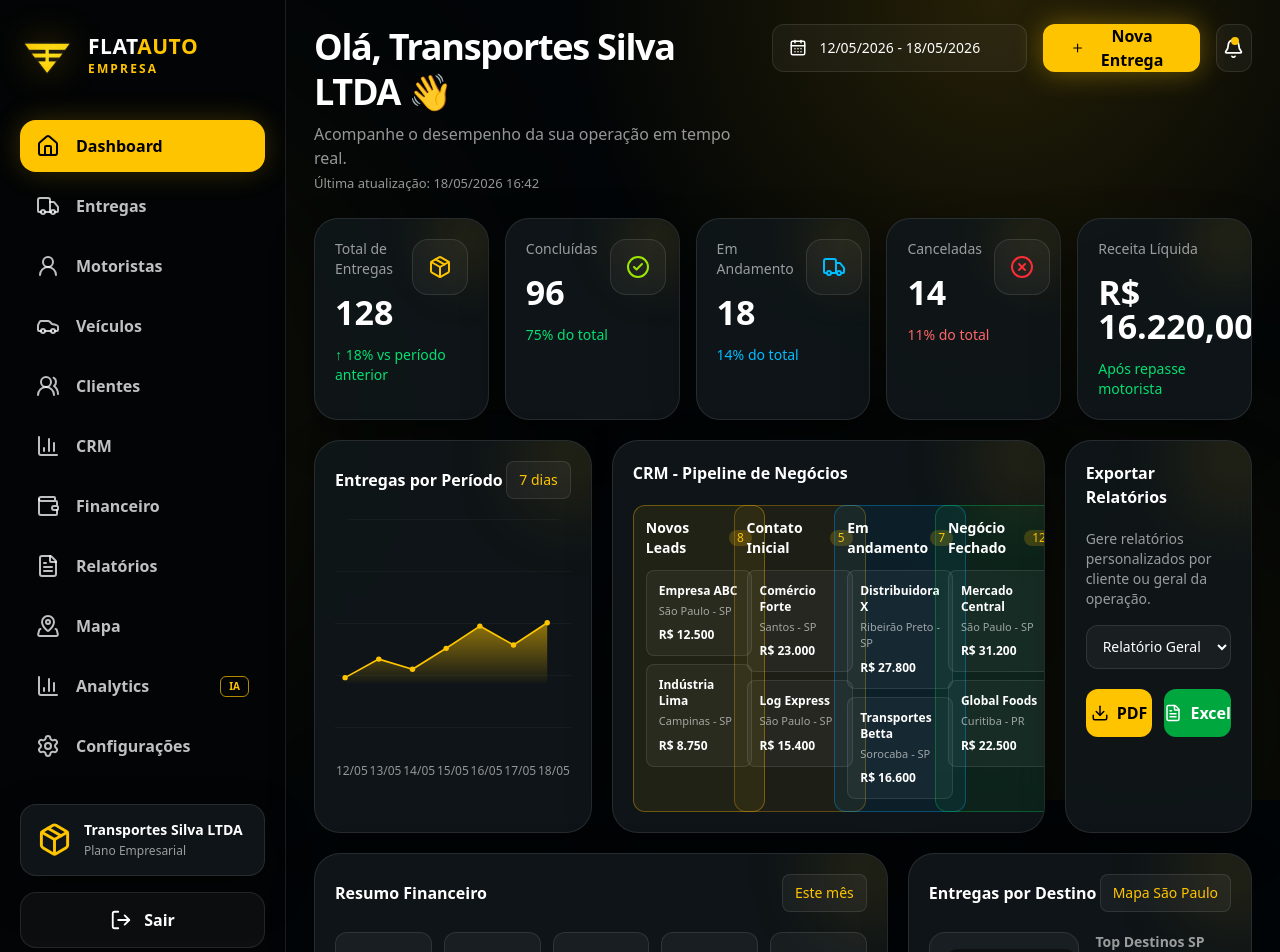
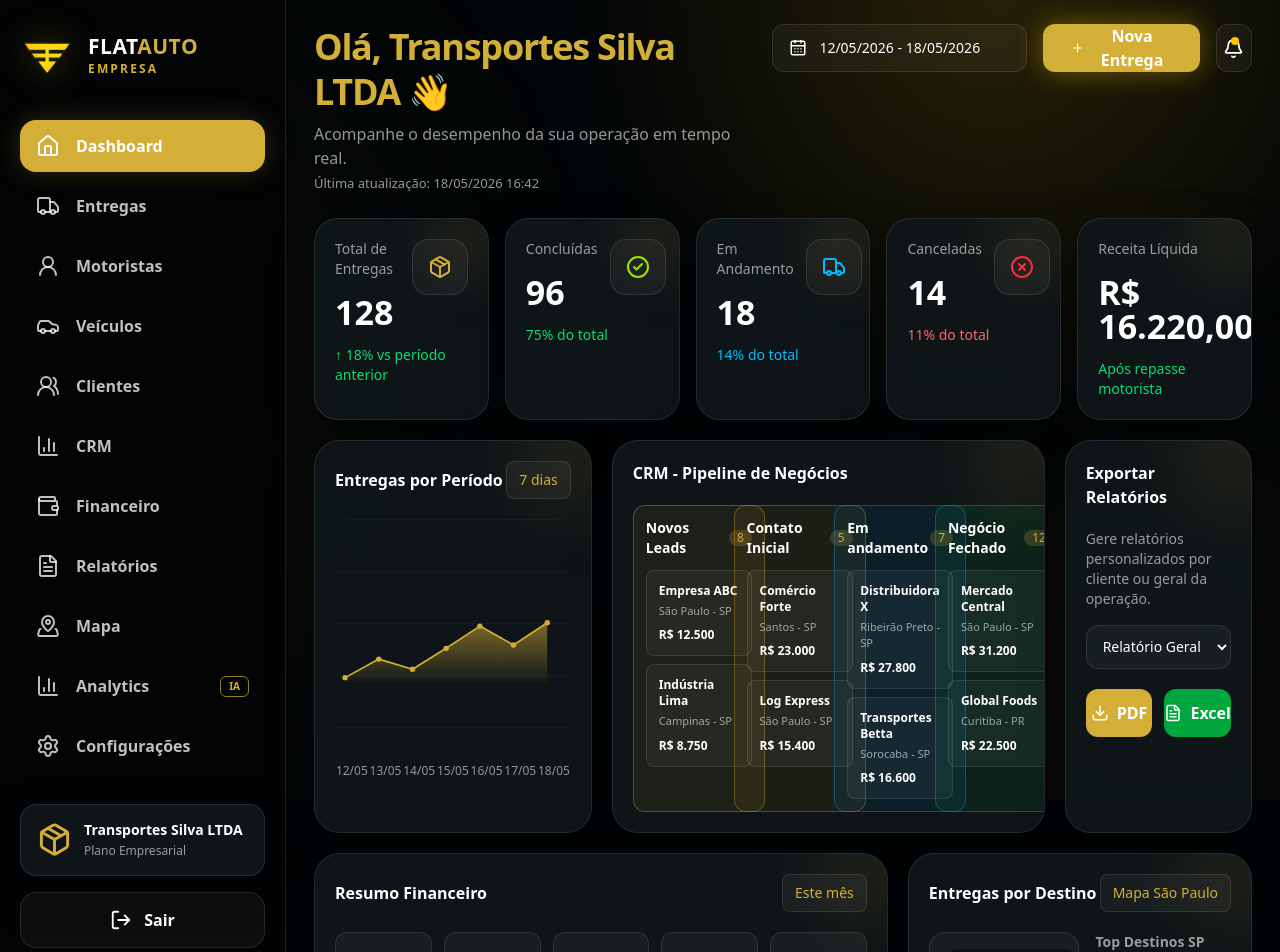
Before and after one commit to luannaaa/flatauto-cliente-painel, a Next.js app: page /empresa in a window 1280 px wide. Shown: the top 952 px of the page. Built offline with nearby package versions, Linux system fonts and the light colour scheme.

Commit message:
feat: dashboard empresa visual institucional branco e dourado

```diff
--- a/app/empresa/page.tsx
+++ b/app/empresa/page.tsx
@@ -52,7 +52,7 @@ const destinos = [
 ]
 
 const crmColunas = [
-  { nome: "Novos Leads", total: 8, cor: "border-[#ffc400]/35 bg-[#ffc400]/8", itens: [{ nome: "Empresa ABC", local: "São Paulo - SP", valor: "R$ 12.500" }, { nome: "Indústria Lima", local: "Campinas - SP", valor: "R$ 8.750" }] },
+  { nome: "Novos Leads", total: 8, cor: "border-[#d4af37]/35 bg-[#d4af37]/8", itens: [{ nome: "Empresa ABC", local: "São Paulo - SP", valor: "R$ 12.500" }, { nome: "Indústria Lima", local: "Campinas - SP", valor: "R$ 8.750" }] },
   { nome: "Contato Inicial", total: 5, cor: "border-[#d89711]/35 bg-[#d89711]/8", itens: [{ nome: "Comércio Forte", local: "Santos - SP", valor: "R$ 23.000" }, { nome: "Log Express", local: "São Paulo - SP", valor: "R$ 15.400" }] },
   { nome: "Em andamento", total: 7, cor: "border-sky-500/35 bg-sky-500/8", itens: [{ nome: "Distribuidora X", local: "Ribeirão Preto - SP", valor: "R$ 27.800" }, { nome: "Transportes Betta", local: "Sorocaba - SP", valor: "R$ 16.600" }] },
   { nome: "Negócio Fechado", total: 12, cor: "border-green-500/35 bg-green-500/8", itens: [{ nome: "Mercado Central", local: "São Paulo - SP", valor: "R$ 31.200" }, { nome: "Global Foods", local: "Curitiba - PR", valor: "R$ 22.500" }] },
@@ -78,21 +78,21 @@ export default function PainelEmpresa() {
   const claro = tema === "light"
 
   const ui = useMemo(() => ({
-    pagina: claro ? "bg-[#f6f0df] text-[#111]" : "bg-[#020507] text-white",
-    sidebar: claro ? "bg-white/90 border-[#dfd0a5] text-black" : "bg-[#030506]/94 border-white/10 text-white",
-    menuInativo: claro ? "text-black/70 hover:bg-black/[0.04] hover:text-black" : "text-white/75 hover:bg-white/[0.06] hover:text-[#ffc400]",
-    card: claro ? "border-[#dfd0a5] bg-white/90 shadow-[0_16px_45px_rgba(80,60,20,0.11)]" : "border-white/10 bg-[#10171b]/88 shadow-[0_18px_45px_rgba(0,0,0,0.30)]",
-    card2: claro ? "border-[#dfd0a5] bg-[#f7f0dc]" : "border-white/10 bg-white/[0.045]",
-    textoFraco: claro ? "text-black/55" : "text-white/58",
-    linha: claro ? "border-[#dfd0a5]" : "border-white/10",
+    pagina: claro ? "bg-[#ffffff] text-[#111111]" : "bg-[#020507] text-white",
+    sidebar: claro ? "bg-white border-[#e8dcc2] text-[#111111] shadow-[10px_0_35px_rgba(15,23,42,0.06)]" : "bg-[#030506]/94 border-white/10 text-white",
+    menuInativo: claro ? "text-[#111111]/70 hover:bg-[#d4af37]/10 hover:text-[#111111]" : "text-white/75 hover:bg-white/[0.06] hover:text-[#d4af37]",
+    card: claro ? "border-[#e8dcc2] bg-white shadow-[0_18px_50px_rgba(15,23,42,0.08)]" : "border-white/10 bg-[#10171b]/88 shadow-[0_18px_45px_rgba(0,0,0,0.30)]",
+    card2: claro ? "border-[#e8dcc2] bg-[#fbfaf7]" : "border-white/10 bg-white/[0.045]",
+    textoFraco: claro ? "text-[#111111]/58" : "text-white/58",
+    linha: claro ? "border-[#e8dcc2]" : "border-white/10",
   }), [claro])
 
   return (
     <main className={`min-h-screen ${ui.pagina}`}>
       <div className="pointer-events-none fixed inset-0 overflow-hidden">
         <div className="absolute inset-0 bg-[radial-gradient(circle_at_78%_0%,rgba(255,196,0,0.14),transparent_34%)]" />
-        <div className="absolute -left-44 top-44 h-[480px] w-[480px] rounded-full bg-[#ffc400]/10 blur-[150px]" />
-        <div className="absolute bottom-[-150px] right-[-70px] h-[460px] w-[460px] rounded-full bg-[#ffc400]/8 blur-[160px]" />
+        <div className="absolute -left-44 top-44 h-[480px] w-[480px] rounded-full bg-[#d4af37]/10 blur-[150px]" />
+        <div className="absolute bottom-[-150px] right-[-70px] h-[460px] w-[460px] rounded-full bg-[#d4af37]/8 blur-[160px]" />
       </div>
 
       <section className="relative hidden min-h-screen grid-cols-[286px_1fr] xl:grid">
@@ -122,7 +122,7 @@ export default function PainelEmpresa() {
         </section>
       </section>
 
-      <section className="relative min-h-screen px-4 pb-32 pt-5 xl:hidden">
+      <section className="relative min-h-screen px-4 pb-28 pt-5 xl:hidden">
         <div className="mx-auto max-w-[430px]">
           <header className="flex items-center justify-between">
             <button className={`${claro ? "text-black/80" : "text-white/80"}`}><Menu size={28} /></button>
@@ -131,14 +131,14 @@ export default function PainelEmpresa() {
           </header>
 
           <div className="mt-7">
-            <h1 className="text-[25px] font-black leading-tight">Olá, Transportes Silva LTDA 👋</h1>
+            <h1 className={`text-[25px] font-black leading-tight ${claro ? "text-[#d4af37]" : "text-white"}`}>Olá, Transportes Silva LTDA 👋</h1>
             <p className={`mt-2 text-sm ${ui.textoFraco}`}>Acompanhe sua operação em tempo real.</p>
             <p className={`mt-1 text-xs ${ui.textoFraco}`}>Última atualização: 18/05/2026 16:42</p>
           </div>
 
           <div className="mt-5 grid grid-cols-[1fr_auto] gap-3">
             <div className={`flex h-12 items-center gap-2 rounded-xl border px-3 text-sm ${ui.card2}`}><CalendarDays size={18} /><input value={periodo} onChange={(e) => setPeriodo(e.target.value)} className="min-w-0 flex-1 bg-transparent outline-none" /></div>
-            <button onClick={() => setModalAberto(true)} className="flex h-12 items-center gap-1 rounded-xl bg-[#ffc400] px-4 font-black text-black"><Plus size={18} />Nova</button>
+            <button onClick={() => setModalAberto(true)} className="flex h-12 items-center gap-1 rounded-xl bg-[#d4af37] px-4 font-black text-white"><Plus size={18} />Nova</button>
           </div>
 
           <div className="mt-5 grid grid-cols-2 gap-3">
@@ -155,11 +155,11 @@ export default function PainelEmpresa() {
           <div className="mt-4"><Card ui={ui} titulo="Entregas Recentes"><ListaMobile ui={ui} /></Card></div>
         </div>
 
-        <nav className={`fixed bottom-0 left-0 right-0 border-t px-5 pb-4 pt-3 backdrop-blur-2xl ${ui.card2}`}>
+        <nav className={`fixed bottom-0 left-0 right-0 border-t px-5 py-3 backdrop-blur-2xl ${ui.card2}`}>
           <div className="mx-auto flex max-w-[430px] items-center justify-between">
             <NavMobile icon={<Home />} texto="Dashboard" href="/empresa" ativo claro={claro} />
             <NavMobile icon={<Truck />} texto="Entregas" href="/empresa/entregas" claro={claro} />
-            <Link href="/empresa/entregas" className="flex h-16 w-16 items-center justify-center rounded-full bg-[#ffc400] text-black shadow-[0_0_45px_rgba(255,196,0,0.45)]"><Plus size={34} strokeWidth={2.8} /></Link>
+            <Link href="/empresa/entregas" className="flex h-16 w-16 items-center justify-center rounded-full bg-[#d4af37] text-white shadow-[0_0_45px_rgba(255,196,0,0.45)]"><Plus size={34} strokeWidth={2.8} /></Link>
             <NavMobile icon={<UserRound />} texto="Motoristas" href="/empresa/motoristas" claro={claro} />
             <NavMobile icon={<MoreHorizontal />} texto="Mais" href="/empresa/configuracoes" claro={claro} />
           </div>
@@ -174,14 +174,14 @@ export default function PainelEmpresa() {
 }
 
 function LogoMarca({ compacto = false }: { compacto?: boolean }) {
-  return <div className="flex items-center gap-3"><img src={imagens.logoEmpresa} alt="FlatAuto" className={`${compacto ? "h-11 w-11" : "h-14 w-14"} object-contain drop-shadow-[0_0_18px_rgba(255,196,0,0.25)]`} /><div><p className={`${compacto ? "text-[18px]" : "text-[21px]"} font-black leading-none tracking-wide`}>FLAT<span className="text-[#ffc400]">AUTO</span></p><p className={`${compacto ? "text-[9px]" : "text-xs"} mt-1 font-bold tracking-[0.18em] text-[#ffc400]`}>EMPRESA</p></div></div>
+  return <div className="flex items-center gap-3"><img src={imagens.logoEmpresa} alt="FlatAuto" className={`${compacto ? "h-11 w-11" : "h-14 w-14"} object-contain drop-shadow-[0_0_18px_rgba(255,196,0,0.25)]`} /><div><p className={`${compacto ? "text-[18px]" : "text-[21px]"} font-black leading-none tracking-wide`}>FLAT<span className="text-[#d4af37]">AUTO</span></p><p className={`${compacto ? "text-[9px]" : "text-xs"} mt-1 font-bold tracking-[0.18em] text-[#d4af37]`}>EMPRESA</p></div></div>
 }
 
 function Topo({ periodo, setPeriodo, ui, abrirModal }: any) {
   return (
     <header className="flex items-start justify-between gap-6">
       <div>
-        <h1 className="text-[36px] font-black leading-tight tracking-[-0.035em]">
+        <h1 className="text-[36px] font-black leading-tight tracking-[-0.035em] text-[#d4af37]">
           Olá, Transportes Silva LTDA 👋
         </h1>
         <p className={`mt-2 text-[16px] ${ui.textoFraco}`}>
@@ -204,7 +204,7 @@ function Topo({ periodo, setPeriodo, ui, abrirModal }: any) {
 
         <button
           onClick={abrirModal}
-          className="flex h-12 items-center gap-2 rounded-xl bg-[#ffc400] px-7 font-black text-black shadow-[0_0_28px_rgba(255,196,0,0.38)]"
+          className="flex h-12 items-center gap-2 rounded-xl bg-[#d4af37] px-7 font-black text-white shadow-[0_0_28px_rgba(255,196,0,0.38)]"
         >
           <Plus size={18} />
           Nova Entrega
@@ -247,14 +247,14 @@ function MenuLateral({ ui, tema, setTema }: any) {
             href={item.href}
             className={`group flex min-h-[52px] w-full items-center gap-4 rounded-2xl px-4 text-left font-bold transition ${
               item.ativo
-                ? "bg-[#ffc400] text-black shadow-[0_0_28px_rgba(255,196,0,0.22)]"
+                ? "bg-[#d4af37] text-white shadow-[0_0_28px_rgba(212,175,55,0.22)]"
                 : ui.menuInativo
             }`}
           >
             <span className="flex h-6 w-6 shrink-0 items-center justify-center">{item.icon}</span>
             <span className="flex-1">{item.texto}</span>
             {item.badge && (
-              <span className="rounded-md border border-[#ffc400]/70 px-2 py-0.5 text-[10px] text-[#ffc400]">
+              <span className="rounded-md border border-[#d4af37]/70 px-2 py-0.5 text-[10px] text-[#d4af37]">
                 {item.badge}
               </span>
             )}
@@ -264,7 +264,7 @@ function MenuLateral({ ui, tema, setTema }: any) {
 
       <div className={`mt-8 rounded-2xl border p-4 ${ui.card}`}>
         <div className="flex items-center gap-3">
-          <div className="text-[#ffc400]"><Package size={35} /></div>
+          <div className="text-[#d4af37]"><Package size={35} /></div>
           <div>
             <p className="text-sm font-bold leading-tight">Transportes Silva LTDA</p>
             <p className={`mt-1 text-xs ${ui.textoFraco}`}>Plano Empresarial</p>
@@ -279,37 +279,37 @@ function MenuLateral({ ui, tema, setTema }: any) {
 
       <div className={`mt-8 flex items-center justify-between rounded-full border p-2 ${ui.card2}`}>
         <span className="px-4 text-xs font-bold">TEMA</span>
-        <button onClick={() => setTema("dark")} className={`flex h-9 w-9 items-center justify-center rounded-full ${tema === "dark" ? "bg-[#ffc400] text-black" : ""}`}>☀</button>
-        <button onClick={() => setTema("light")} className={`flex h-9 w-9 items-center justify-center rounded-full ${tema === "light" ? "bg-[#ffc400] text-black" : ""}`}>◐</button>
+        <button onClick={() => setTema("dark")} className={`flex h-9 w-9 items-center justify-center rounded-full ${tema === "dark" ? "bg-[#d4af37] text-white" : ""}`}>☀</button>
+        <button onClick={() => setTema("light")} className={`flex h-9 w-9 items-center justify-center rounded-full ${tema === "light" ? "bg-[#d4af37] text-white" : ""}`}>◐</button>
       </div>
     </aside>
   )
 }
 
 function Card({ titulo, acao, children, ui }: any) {
-  return <section className={`relative overflow-hidden rounded-[26px] border p-5 backdrop-blur-xl ${ui.card}`}><div className="pointer-events-none absolute -right-10 -top-10 h-28 w-28 rounded-full bg-[#ffc400]/10 blur-[38px]" /><div className="relative mb-5 flex items-center justify-between"><h2 className="font-black">{titulo}</h2>{acao && <button className={`rounded-lg border px-3 py-2 text-sm text-[#ffc400] ${ui.card2}`}>{acao}</button>}</div><div className="relative">{children}</div></section>
+  return <section className={`relative overflow-hidden rounded-[26px] border p-5 backdrop-blur-xl ${ui.card}`}><div className="pointer-events-none absolute -right-10 -top-10 h-28 w-28 rounded-full bg-[#d4af37]/10 blur-[38px]" /><div className="relative mb-5 flex items-center justify-between"><h2 className="font-black">{titulo}</h2>{acao && <button className={`rounded-lg border px-3 py-2 text-sm text-[#d4af37] ${ui.card2}`}>{acao}</button>}</div><div className="relative">{children}</div></section>
 }
 
 function Indicador({ titulo, valor, detalhe, icon, ui, azul, vermelho, verde, mobile }: any) {
   const corTexto = vermelho ? "text-red-400" : azul ? "text-sky-400" : "text-green-400"
-  const corIcone = vermelho ? "text-red-500" : azul ? "text-sky-400" : verde ? "text-lime-400" : "text-[#ffc400]"
-  return <div className={`relative overflow-hidden rounded-[24px] border ${ui.card} ${mobile ? "p-4" : "p-5"}`}><div className="absolute -right-5 -top-5 h-20 w-20 rounded-full bg-[#ffc400]/10 blur-[28px]" /><div className="relative flex justify-between gap-3"><div><p className={`${mobile ? "text-xs" : "text-sm"} ${ui.textoFraco}`}>{titulo}</p><p className={`${mobile ? "mt-3 text-[32px]" : "mt-4 text-[34px]"} font-black leading-none`}>{valor}</p></div><div className={`flex h-14 w-14 shrink-0 items-center justify-center rounded-2xl border border-white/10 bg-white/[0.04] ${corIcone}`}>{icon}</div></div><p className={`relative mt-4 text-sm ${corTexto}`}>{detalhe}</p></div>
+  const corIcone = vermelho ? "text-red-500" : azul ? "text-sky-400" : verde ? "text-lime-400" : "text-[#d4af37]"
+  return <div className={`relative overflow-hidden rounded-[24px] border ${ui.card} ${mobile ? "p-4" : "p-5"}`}><div className="absolute -right-5 -top-5 h-20 w-20 rounded-full bg-[#d4af37]/10 blur-[28px]" /><div className="relative flex justify-between gap-3"><div><p className={`${mobile ? "text-xs" : "text-sm"} ${ui.textoFraco}`}>{titulo}</p><p className={`${mobile ? "mt-3 text-[32px]" : "mt-4 text-[34px]"} font-black leading-none`}>{valor}</p></div><div className={`flex h-14 w-14 shrink-0 items-center justify-center rounded-2xl border border-white/10 bg-white/[0.04] ${corIcone}`}>{icon}</div></div><p className={`relative mt-4 text-sm ${corTexto}`}>{detalhe}</p></div>
 }
 
 function GraficoLinha({ mobile = false }: { mobile?: boolean }) {
-  return <div className={`${mobile ? "h-[190px]" : "h-[260px]"} relative`}><div className="absolute inset-0 rounded-2xl bg-[linear-gradient(rgba(255,255,255,0.04)_1px,transparent_1px)] bg-[size:100%_52px]" /><svg viewBox="0 0 700 260" className="relative h-full w-full overflow-visible"><defs><linearGradient id="graficoAreaEmpresa" x1="0" x2="0" y1="0" y2="1"><stop offset="0%" stopColor="#ffc400" stopOpacity="0.55" /><stop offset="100%" stopColor="#ffc400" stopOpacity="0.03" /></linearGradient></defs><path d="M30 215 L130 160 L230 190 L330 128 L430 62 L530 118 L630 52 L630 230 L30 230 Z" fill="url(#graficoAreaEmpresa)" /><polyline points="30,215 130,160 230,190 330,128 430,62 530,118 630,52" fill="none" stroke="#ffc400" strokeWidth="5" strokeLinecap="round" strokeLinejoin="round" />{[30, 130, 230, 330, 430, 530, 630].map((x, i) => <circle key={x} cx={x} cy={[215, 160, 190, 128, 62, 118, 52][i]} r="8" fill="#ffc400" />)}</svg><div className="-mt-4 grid grid-cols-7 text-center text-xs opacity-55">{["12/05", "13/05", "14/05", "15/05", "16/05", "17/05", "18/05"].map((d) => <span key={d}>{d}</span>)}</div></div>
+  return <div className={`${mobile ? "h-[190px]" : "h-[260px]"} relative`}><div className="absolute inset-0 rounded-2xl bg-[linear-gradient(rgba(255,255,255,0.04)_1px,transparent_1px)] bg-[size:100%_52px]" /><svg viewBox="0 0 700 260" className="relative h-full w-full overflow-visible"><defs><linearGradient id="graficoAreaEmpresa" x1="0" x2="0" y1="0" y2="1"><stop offset="0%" stopColor="#d4af37" stopOpacity="0.55" /><stop offset="100%" stopColor="#d4af37" stopOpacity="0.03" /></linearGradient></defs><path d="M30 215 L130 160 L230 190 L330 128 L430 62 L530 118 L630 52 L630 230 L30 230 Z" fill="url(#graficoAreaEmpresa)" /><polyline points="30,215 130,160 230,190 330,128 430,62 530,118 630,52" fill="none" stroke="#d4af37" strokeWidth="5" strokeLinecap="round" strokeLinejoin="round" />{[30, 130, 230, 330, 430, 530, 630].map((x, i) => <circle key={x} cx={x} cy={[215, 160, 190, 128, 62, 118, 52][i]} r="8" fill="#d4af37" />)}</svg><div className="-mt-4 grid grid-cols-7 text-center text-xs opacity-55">{["12/05", "13/05", "14/05", "15/05", "16/05", "17/05", "18/05"].map((d) => <span key={d}>{d}</span>)}</div></div>
 }
 
 function CRM({ ui, mobile }: any) {
-  return <div className={`grid ${mobile ? "grid-cols-1" : "grid-cols-4"} gap-3`}>{crmColunas.map((coluna) => <div key={coluna.nome} className={`min-w-[132px] rounded-xl border p-3 ${coluna.cor}`}><div className="mb-3 flex items-center justify-between"><h3 className="text-sm font-black">{coluna.nome}</h3><span className="rounded-full bg-[#ffc400]/20 px-2 text-xs text-[#ffc400]">{coluna.total}</span></div><div className="space-y-2">{coluna.itens.slice(0, mobile ? 1 : 2).map((item) => <div key={item.nome} className={`rounded-lg border p-3 ${ui.card2}`}><p className="text-xs font-bold">{item.nome}</p><p className={`mt-1 text-[11px] ${ui.textoFraco}`}>{item.local}</p><p className="mt-2 text-xs font-bold">{item.valor}</p></div>)}</div></div>)}</div>
+  return <div className={`grid ${mobile ? "grid-cols-3 overflow-x-auto" : "grid-cols-4"} gap-3`}>{crmColunas.map((coluna) => <div key={coluna.nome} className={`min-w-[132px] rounded-xl border p-3 ${coluna.cor}`}><div className="mb-3 flex items-center justify-between"><h3 className="text-sm font-black">{coluna.nome}</h3><span className="rounded-full bg-[#d4af37]/20 px-2 text-xs text-[#d4af37]">{coluna.total}</span></div><div className="space-y-2">{coluna.itens.slice(0, mobile ? 1 : 2).map((item) => <div key={item.nome} className={`rounded-lg border p-3 ${ui.card2}`}><p className="text-xs font-bold">{item.nome}</p><p className={`mt-1 text-[11px] ${ui.textoFraco}`}>{item.local}</p><p className="mt-2 text-xs font-bold">{item.valor}</p></div>)}</div></div>)}</div>
 }
 
 function Exportar({ ui }: any) {
-  return <div><p className={`text-sm ${ui.textoFraco}`}>Gere relatórios personalizados por cliente ou geral da operação.</p><select className={`mt-4 h-11 w-full rounded-xl border px-3 text-sm outline-none ${ui.card2}`}><option>Relatório Geral</option><option>Por Cliente</option><option>Financeiro</option></select><div className="mt-5 grid grid-cols-2 gap-3"><button className="flex h-12 items-center justify-center gap-2 rounded-xl bg-[#ffc400] font-black text-black"><Download size={18} />PDF</button><button className="flex h-12 items-center justify-center gap-2 rounded-xl bg-green-600 font-black text-white"><FileText size={18} />Excel</button></div></div>
+  return <div><p className={`text-sm ${ui.textoFraco}`}>Gere relatórios personalizados por cliente ou geral da operação.</p><select className={`mt-4 h-11 w-full rounded-xl border px-3 text-sm outline-none ${ui.card2}`}><option>Relatório Geral</option><option>Por Cliente</option><option>Financeiro</option></select><div className="mt-5 grid grid-cols-2 gap-3"><button className="flex h-12 items-center justify-center gap-2 rounded-xl bg-[#d4af37] font-black text-white"><Download size={18} />PDF</button><button className="flex h-12 items-center justify-center gap-2 rounded-xl bg-green-600 font-black text-white"><FileText size={18} />Excel</button></div></div>
 }
 
 function MapaSaoPaulo({ ui, mobile }: any) {
-  return <div className={`grid ${mobile ? "grid-cols-1" : "grid-cols-[1fr_0.9fr]"} gap-4`}><div className={`relative h-[260px] overflow-hidden rounded-2xl border ${ui.card2}`}><img src={imagens.mapaSaoPaulo} alt="Mapa de São Paulo" className="absolute inset-0 h-full w-full object-contain p-4 opacity-95" onError={(e) => { e.currentTarget.style.display = "none" }} /><div className="absolute left-4 top-4 rounded-xl bg-black/45 px-3 py-2 text-xs text-white">Mapa de São Paulo</div></div><div className="space-y-2"><p className={`text-sm font-bold ${ui.textoFraco}`}>Top Destinos SP</p>{destinos.map((destino) => <div key={destino.cidade} className="flex items-center justify-between text-sm"><span>{destino.cidade}</span><strong>{destino.total}</strong></div>)}<button className="pt-1 text-sm font-bold text-[#ffc400]">Ver mapa completo</button></div></div>
+  return <div className={`grid ${mobile ? "grid-cols-1" : "grid-cols-[1fr_0.9fr]"} gap-4`}><div className={`relative h-[260px] overflow-hidden rounded-2xl border ${ui.card2}`}><img src={imagens.mapaSaoPaulo} alt="Mapa de São Paulo" className="absolute inset-0 h-full w-full object-contain p-4 opacity-95" onError={(e) => { e.currentTarget.style.display = "none" }} /><div className="absolute left-4 top-4 rounded-xl bg-black/45 px-3 py-2 text-xs text-white">Mapa de São Paulo</div></div><div className="space-y-2"><p className={`text-sm font-bold ${ui.textoFraco}`}>Top Destinos SP</p>{destinos.map((destino) => <div key={destino.cidade} className="flex items-center justify-between text-sm"><span>{destino.cidade}</span><strong>{destino.total}</strong></div>)}<button className="pt-1 text-sm font-bold text-[#d4af37]">Ver mapa completo</button></div></div>
 }
 
 function Financeiro({ ui, mobile }: any) {
@@ -350,7 +350,7 @@ function NavMobile({ icon, texto, ativo, claro, href = "/empresa" }: any) {
   return (
     <Link
       href={href}
-      className={`flex flex-col items-center gap-1 ${ativo ? "text-[#ffc400]" : claro ? "text-black/55" : "text-white/55"}`}
+      className={`flex flex-col items-center gap-1 ${ativo ? "text-[#d4af37]" : claro ? "text-black/55" : "text-white/55"}`}
     >
       <span className="flex h-7 w-7 items-center justify-center">{icon}</span>
       <span className="text-[11px]">{texto}</span>
```
